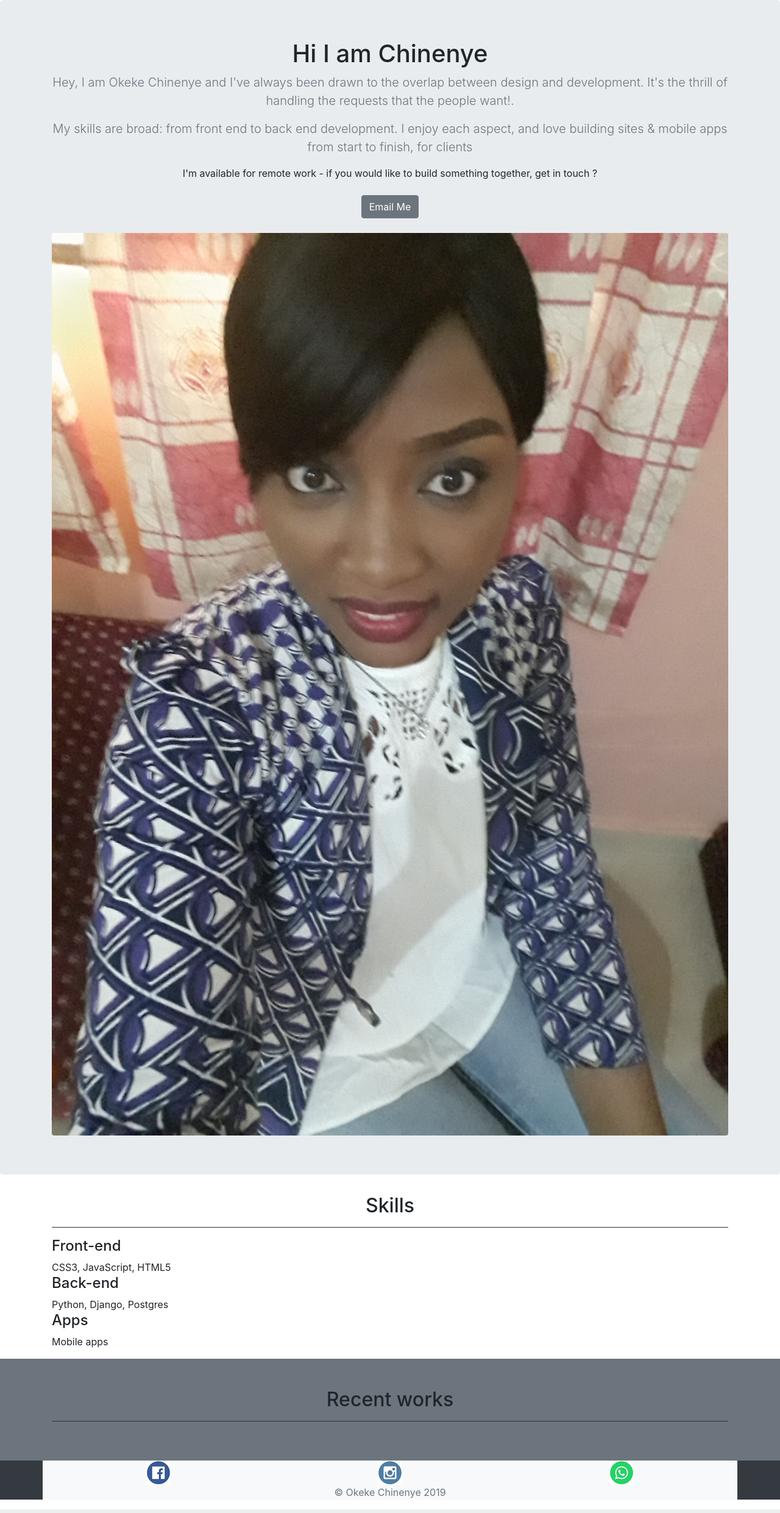
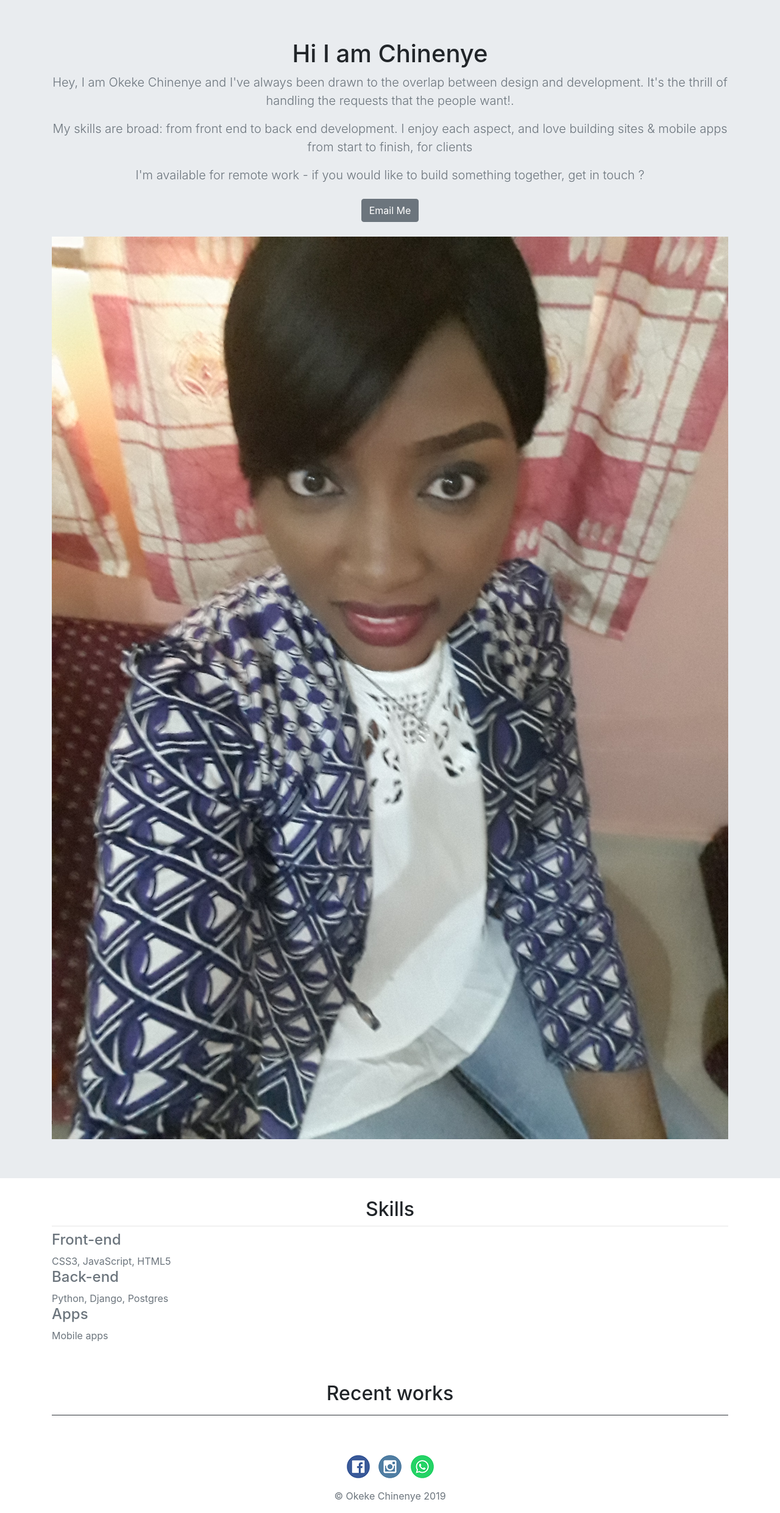
Before and after one commit to chinenyegina/portfolio-project, a Django app: page / in a window 1280 px wide. Shown: the part 56-2537 px from the top of the page at 61% size. Run offline with Django 3.2, Linux system fonts and the light colour scheme; data that the repository does not hold is empty; some libraries are stand-ins or nearby versions.

Commit message:
few change

```diff
--- a/jobs/templates/jobs/home.html
+++ b/jobs/templates/jobs/home.html
@@ -53,25 +53,25 @@
 
   <main role="main">
 
-    <section class="jumbotron text-center">
+    <section class="jumbotron jumbotron-fluid text-center">
       <div class="container">
         <h1 class="jumbotron-heading">Hi I am Chinenye</h1>
         <p class="lead text-muted">Hey, I am Okeke Chinenye and I've always been drawn to the overlap between design and development. It's the thrill of handling the requests that the people want!.</p>
         <p class="lead text-muted">My skills are broad: from front end to back end development. I enjoy each aspect, and love building sites & mobile apps from start to finish, for clients </p>
-        <p>  I'm available for remote work - if you would like to build something together, get in touch ?</p>
+        <p class="lead text-muted">  I'm available for remote work - if you would like to build something together, get in touch ?</p>
         <p>
          <a href="mailto:talk2gina61@yahoo.com" class="btn btn-secondary my-2">Email Me</a>
         </p>
 
-        <img class="img-fluid rounded" src="{% static 'dp.jpg' %}" height="200"/>
+        <img class="img-fluid" src="{% static 'dp.jpg' %}" height="200"/>
       </div>
     </section>
 
     <div class="container">
       <h2 class="text-center">Skills</h2>
-      <hr class="bg-dark">
-      <ul class="list-unstyled">
-        <li><h4>Front-end</h4></li>
+      <hr class="my-2 mx-auto">
+      <ul class="list-unstyled text-muted">
+        <li><h4 class="text-muted">Front-end</h4></li>
         <li>CSS3, JavaScript, HTML5</li>
         <li><h4>Back-end</h4></li>
         <li>Python, Django, Postgres</li>
@@ -80,7 +80,7 @@
       </ul>
     </div>
 
-    <div class="album py-5 bg-secondary">
+    <div class="album py-5">
       <div class="container">
         <h2 class="text-center"> Recent works </h2>
         <hr class="bg-dark">
@@ -103,19 +103,13 @@
 
   </main>
 
-  <footer class="text-muted bg-dark">
-    <div class="container text-center bg-light">
-      <div class="row">
-        <div class ="col-sm-4">
-          <a href=""><img src="{% static 'Facebook.png' %}" class="img-fluid"></a>
-        </div>
-        <div class ="col-sm-4">
-          <a href=""><img src="{% static 'Instagram.png' %}" class="img-fluid"></a>
-        </div>
-        <div class ="col-sm-4">
-          <a href=""><img src="{% static 'WhatsApp.png' %}" class="img-fluid"></a>
-        </div>
-      </div>
+  <footer class="text-muted">
+    <div class="container text-center">
+      <ul class="list-inline mx-auto">
+          <li class="list-inline-item"><a href=""><img src="{% static 'Facebook.png' %}"></a></li>
+          <li class="list-inline-item"><a href=""><img src="{% static 'Instagram.png' %}"></a></li>
+          <li class="list-inline-item"><a href=""><img src="{% static 'WhatsApp.png' %}"></a></li>
+      </ul>
       <div>
       <p>© Okeke Chinenye {% now "Y" %}</p>
     </div>
```
